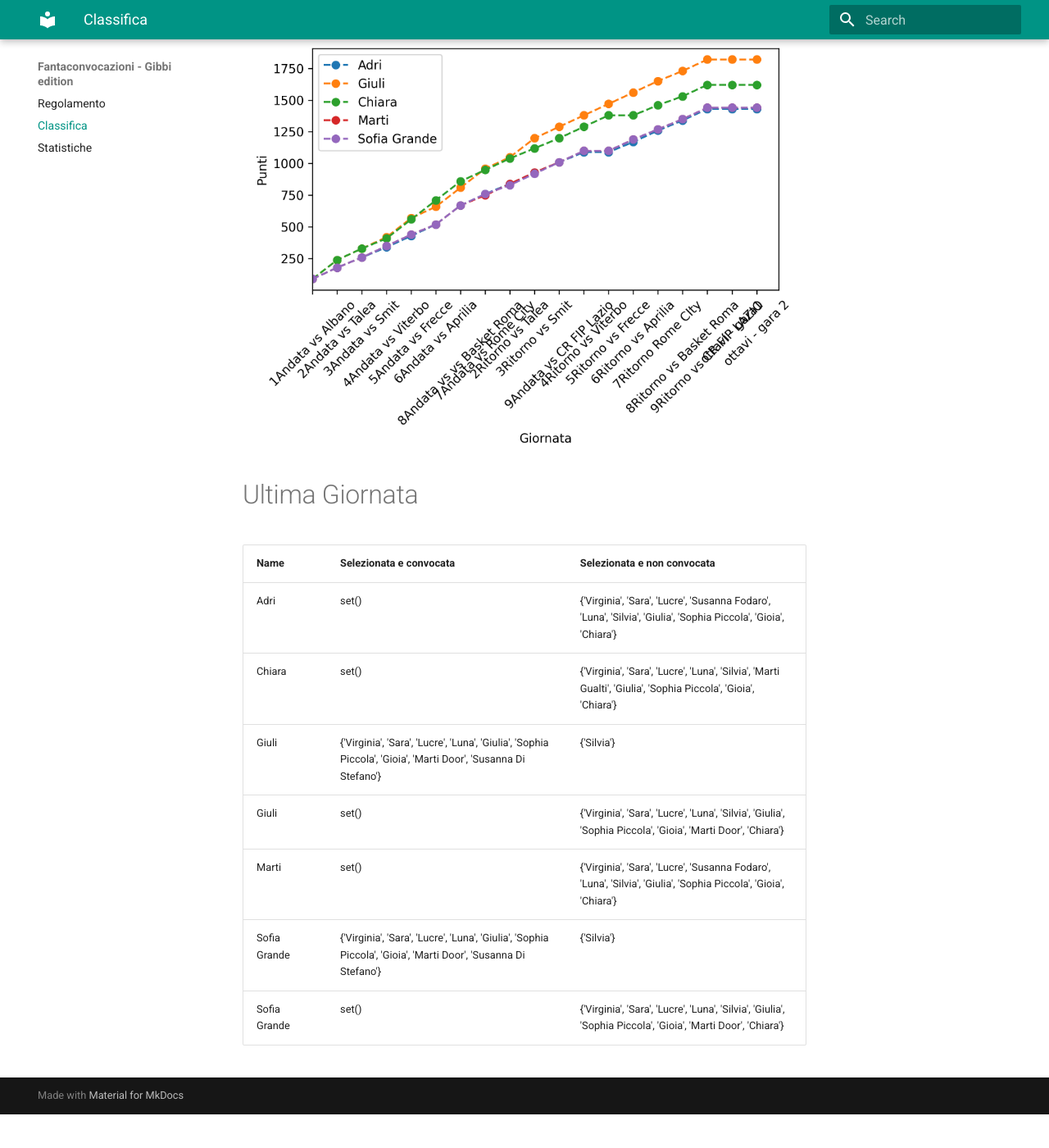
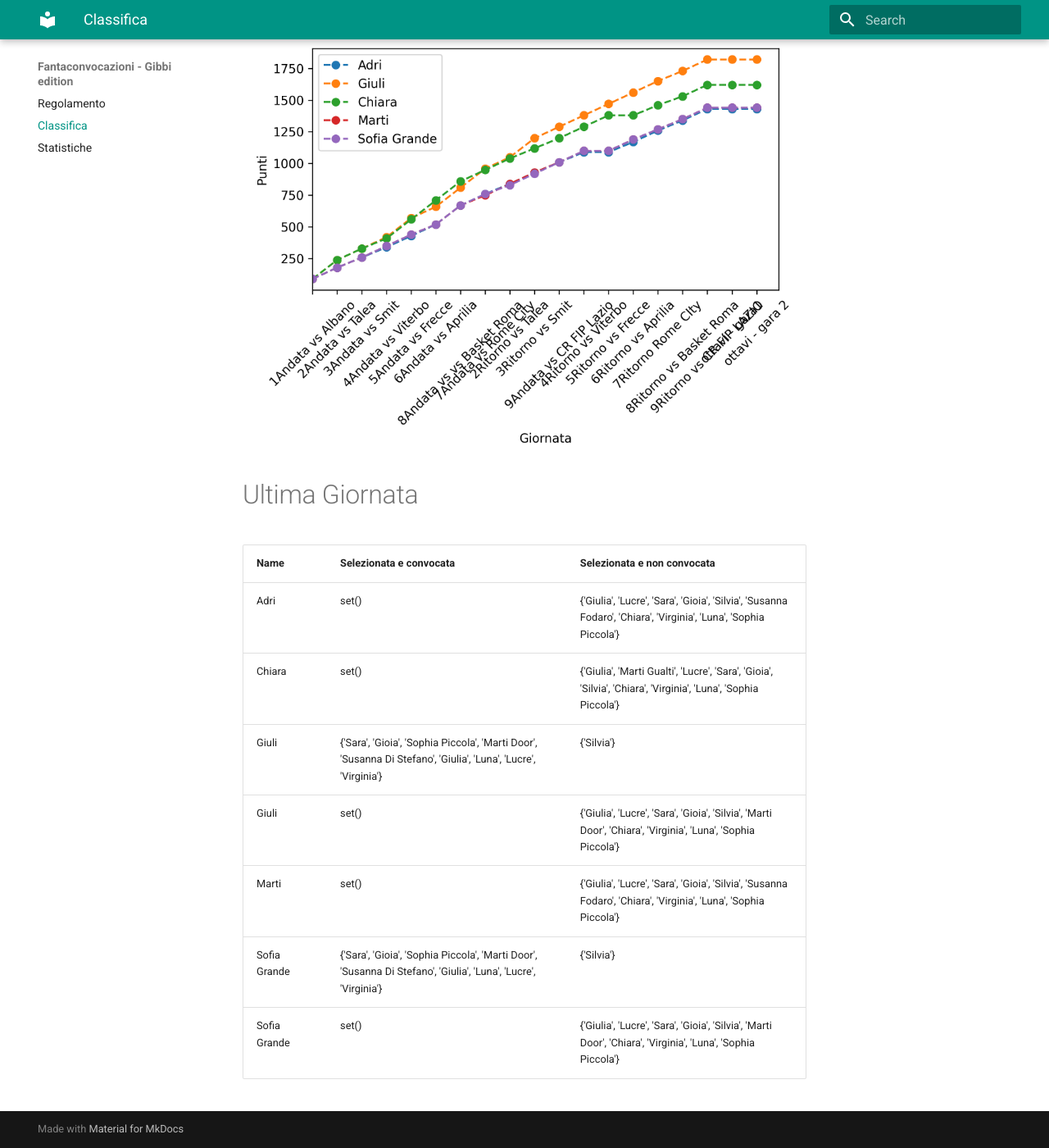
Before and after one commit to martinig94/fantagibbi, an MkDocs documentation site: the page built from docs/Classifica.md, in a window 1280 px wide and 1400 px high, scrolled down 565 px. Shown: the whole window at 82% size. Built offline with MkDocs 1.6.1 and Material for MkDocs 9.7.7, drawn with Linux system fonts in a browser that asks for light colours; before the commit the page ends 1924 px from its top, so only the background shows below that.

Commit message:
Auto-update from main.py

```diff
--- a/docs/Classifica.md
+++ b/docs/Classifica.md
@@ -18,11 +18,11 @@
 <!-- START_TABLE CORRECT -->
 | Name         | Selezionata e convocata                                                                                        | Selezionata e non convocata                                                                                      |
 |:-------------|:---------------------------------------------------------------------------------------------------------------|:-----------------------------------------------------------------------------------------------------------------|
-| Adri         | set()                                                                                                          | {'Virginia', 'Sara', 'Lucre', 'Susanna Fodaro', 'Luna', 'Silvia', 'Giulia', 'Sophia Piccola', 'Gioia', 'Chiara'} |
-| Chiara       | set()                                                                                                          | {'Virginia', 'Sara', 'Lucre', 'Luna', 'Silvia', 'Marti Gualti', 'Giulia', 'Sophia Piccola', 'Gioia', 'Chiara'}   |
-| Giuli        | {'Virginia', 'Sara', 'Lucre', 'Luna', 'Giulia', 'Sophia Piccola', 'Gioia', 'Marti Door', 'Susanna Di Stefano'} | {'Silvia'}                                                                                                       |
-| Giuli        | set()                                                                                                          | {'Virginia', 'Sara', 'Lucre', 'Luna', 'Silvia', 'Giulia', 'Sophia Piccola', 'Gioia', 'Marti Door', 'Chiara'}     |
-| Marti        | set()                                                                                                          | {'Virginia', 'Sara', 'Lucre', 'Susanna Fodaro', 'Luna', 'Silvia', 'Giulia', 'Sophia Piccola', 'Gioia', 'Chiara'} |
-| Sofia Grande | {'Virginia', 'Sara', 'Lucre', 'Luna', 'Giulia', 'Sophia Piccola', 'Gioia', 'Marti Door', 'Susanna Di Stefano'} | {'Silvia'}                                                                                                       |
-| Sofia Grande | set()                                                                                                          | {'Virginia', 'Sara', 'Lucre', 'Luna', 'Silvia', 'Giulia', 'Sophia Piccola', 'Gioia', 'Marti Door', 'Chiara'}     |
+| Adri         | set()                                                                                                          | {'Giulia', 'Lucre', 'Sara', 'Gioia', 'Silvia', 'Susanna Fodaro', 'Chiara', 'Virginia', 'Luna', 'Sophia Piccola'} |
+| Chiara       | set()                                                                                                          | {'Giulia', 'Marti Gualti', 'Lucre', 'Sara', 'Gioia', 'Silvia', 'Chiara', 'Virginia', 'Luna', 'Sophia Piccola'}   |
+| Giuli        | {'Sara', 'Gioia', 'Sophia Piccola', 'Marti Door', 'Susanna Di Stefano', 'Giulia', 'Luna', 'Lucre', 'Virginia'} | {'Silvia'}                                                                                                       |
+| Giuli        | set()                                                                                                          | {'Giulia', 'Lucre', 'Sara', 'Gioia', 'Silvia', 'Marti Door', 'Chiara', 'Virginia', 'Luna', 'Sophia Piccola'}     |
+| Marti        | set()                                                                                                          | {'Giulia', 'Lucre', 'Sara', 'Gioia', 'Silvia', 'Susanna Fodaro', 'Chiara', 'Virginia', 'Luna', 'Sophia Piccola'} |
+| Sofia Grande | {'Sara', 'Gioia', 'Sophia Piccola', 'Marti Door', 'Susanna Di Stefano', 'Giulia', 'Luna', 'Lucre', 'Virginia'} | {'Silvia'}                                                                                                       |
+| Sofia Grande | set()                                                                                                          | {'Giulia', 'Lucre', 'Sara', 'Gioia', 'Silvia', 'Marti Door', 'Chiara', 'Virginia', 'Luna', 'Sophia Piccola'}     |
 <!-- END_TABLE CORRECT -->
```
